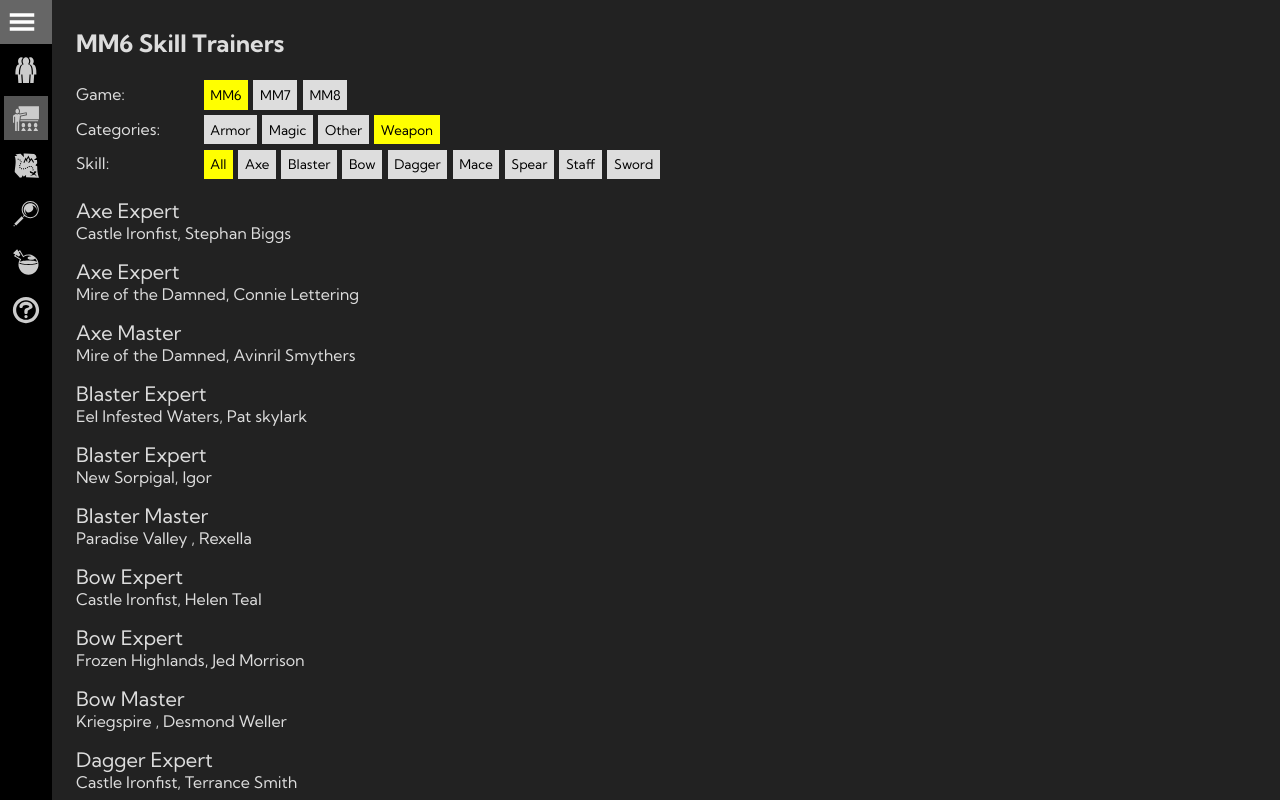
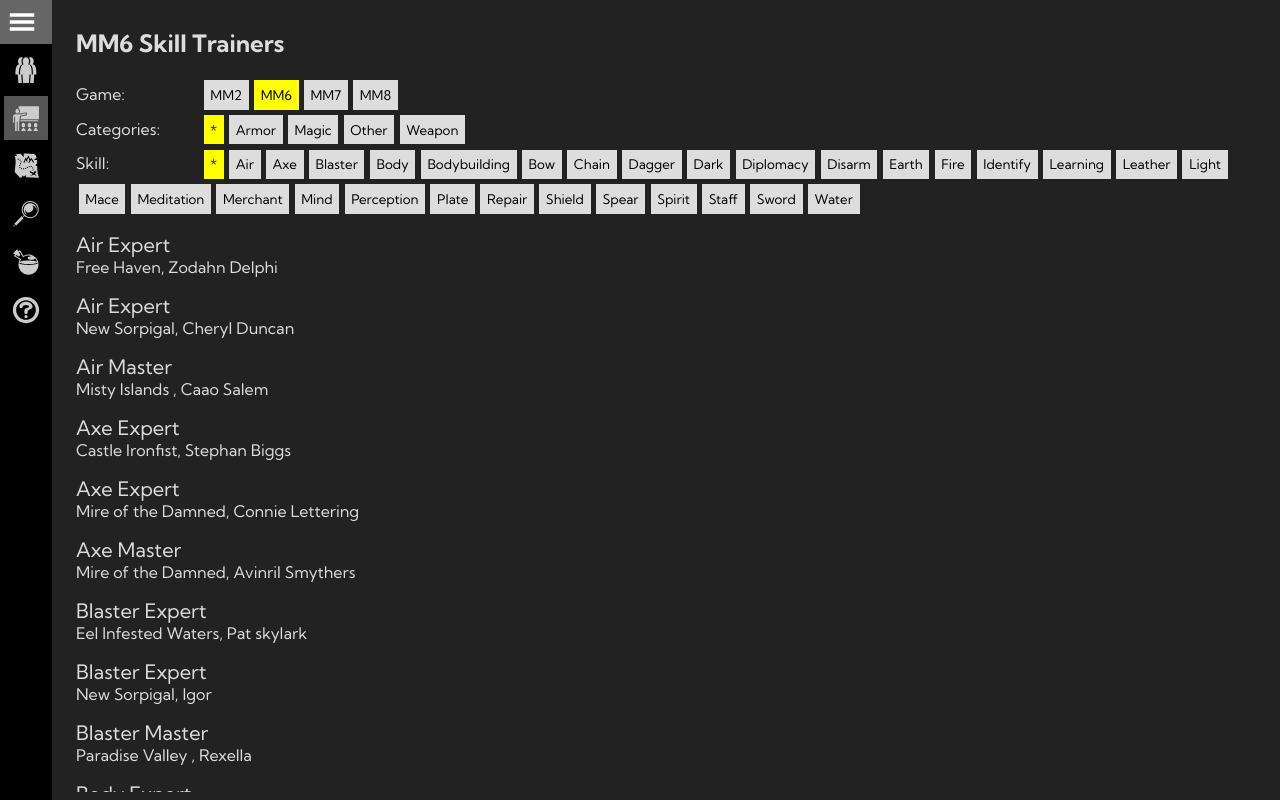
Before and after one commit to jschnurer/mm-tools, a React (Create React App) app: page /skill-trainers in a window 1280 px wide. Built offline with nearby package versions, Linux system fonts and the light colour scheme.

Commit message:
added mm2 skills

```diff
--- a/src/components/mm-trainers/Trainers.scoped.scss
+++ b/src/components/mm-trainers/Trainers.scoped.scss
@@ -14,4 +14,9 @@
     display: block;
     font-size: 1.25em;
   }
+
+  .note {
+    display: block;
+    font-style: italic;
+  }
 }
--- a/src/components/mm-trainers/Trainers.tsx
+++ b/src/components/mm-trainers/Trainers.tsx
@@ -10,19 +10,22 @@ interface ISkillTrainer {
   skill: string;
   name: string;
   location: string;
+  note?: string;
 }
 
-const games = ["MM6", "MM7", "MM8"];
+const games = ["MM2", "MM6", "MM7", "MM8"];
 const skillLevels = ["Normal", "Expert", "Master", "Grandmaster"];
 
 const Trainers: React.FC = () => {
   const [game, setGame] = useState("MM6");
-  const [category, setCategory] = useState("Weapon");
-  const [skill, setSkill] = useState("all");
+  const [category, setCategory] = useState("*");
+  const [skill, setSkill] = useState("*");
 
   let trainers: ISkillTrainer[] = [];
 
-  if (game === "MM6") {
+  if (game === "MM2") {
+    trainers = skillTrainers.mm2;
+  } else if (game === "MM6") {
     trainers = skillTrainers.mm6;
   } else if (game === "MM7") {
     trainers = skillTrainers.mm7;
@@ -30,18 +33,23 @@ const Trainers: React.FC = () => {
     trainers = skillTrainers.mm8;
   }
 
-  const categories = [...new Set(trainers
-    .map(t => t.category))]
+  const categories = ["*",
+    ...new Set(trainers
+      .map(t => t.category))]
     .sort((a, b) => a < b ? -1 : 1);
 
-  const skills = [...new Set(trainers
-    .filter(t => t.category === category)
-    .map(t => t.skill))]
+  const skills = ["*",
+    ...new Set(trainers
+      .filter(t => t.category === category
+        || category === "*")
+      .map(t => t.skill))]
     .sort((a, b) => a < b ? -1 : 1);
 
   const filteredTrainers = trainers
-    .filter(t => t.category === category
-      && (skill === "all"
+    .filter(t => (t.category === category
+      || category === "*"
+    )
+      && (skill === "*"
         || t.skill === skill))
     .sort((a, b) => {
       if (a.skill < b.skill) {
@@ -70,10 +78,15 @@ const Trainers: React.FC = () => {
         : 1;
     });
 
-    const changeGame = (game: string) => {
-      setGame(game);
-      setSkill("all");
-    }
+  const changeGame = (game: string) => {
+    setGame(game);
+    setSkill("*");
+  }
+
+  const changeCategory = (cat: string) => {
+    setCategory(cat);
+    setSkill("*");
+  }
 
   return (
     <PageLayout
@@ -102,7 +115,7 @@ const Trainers: React.FC = () => {
               <button
                 className={`primary-button ${cat === category ? "active" : ""}`}
                 key={cat}
-                onClick={() => setCategory(cat)}
+                onClick={() => changeCategory(cat)}
               >
                 {cat}
               </button>
@@ -112,12 +125,6 @@ const Trainers: React.FC = () => {
             <label>
               Skill:
             </label>
-            <button
-              className={`primary-button ${"all" === skill ? "active" : ""}`}
-              onClick={() => setSkill("all")}
-            >
-              All
-            </button>
             {skills.map(sk => (
               <button
                 className={`primary-button ${sk === skill ? "active" : ""}`}
@@ -134,11 +141,19 @@ const Trainers: React.FC = () => {
       {filteredTrainers.map(trainer => (
         <p
           className="trainer"
+          key={trainer.skill + trainer.level + trainer.name}
         >
           <label>
             {trainer.skill} {trainer.level}
           </label>
           {trainer.location}, {trainer.name}
+          {trainer.note &&
+            <span
+              className="note"
+            >
+              {trainer.note}
+            </span>
+          }
         </p>
       ))}
     </PageLayout>
```
Also changed, not shown: src/components/mm-trainers/skill-trainers.json.
